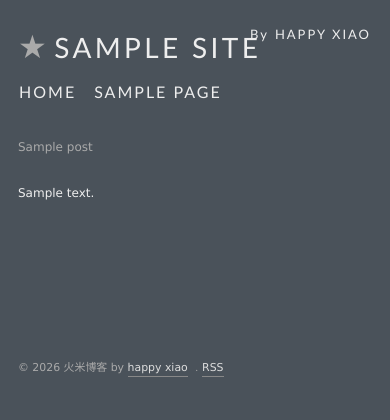
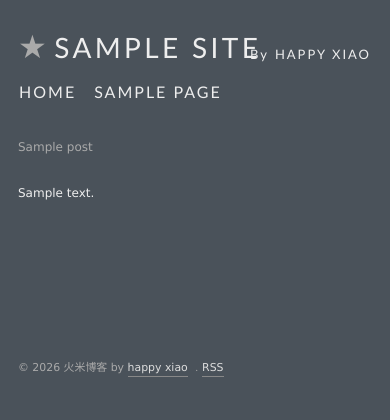
Before and after one commit to happyokay/fireblog-classic, a WordPress theme: template page.php in a window 390 px wide. Shown: the top 420 px of the page. Run offline with PHP 8.4 and a stand-in for WordPress, Linux system fonts and the light colour scheme; the site name, menu and one post (Sample post) are stand-ins, and other content is empty; some libraries are stand-ins or nearby versions.

Commit message:
Align mobile byline with site title

```diff
--- a/style.css
+++ b/style.css
@@ -4,7 +4,7 @@ Theme URI: https://example.com/fireblog-classic
 Author: Custom
 Author URI: https://example.com
 Description: A spare, text-first WordPress theme inspired by classic independent weblogs.
-Version: 0.5.2
+Version: 0.5.3
 Requires at least: 6.0
 Tested up to: 6.5
 Requires PHP: 7.4
@@ -518,11 +518,12 @@ strong {
 	.site-sidebar p {
 		grid-column: 2;
 		justify-self: end;
+		line-height: 1em;
 		margin: 0;
 		position: absolute;
 		right: 18px;
 		text-align: right;
-		top: 28px;
+		top: 48px;
 		white-space: nowrap;
 	}
 
```
